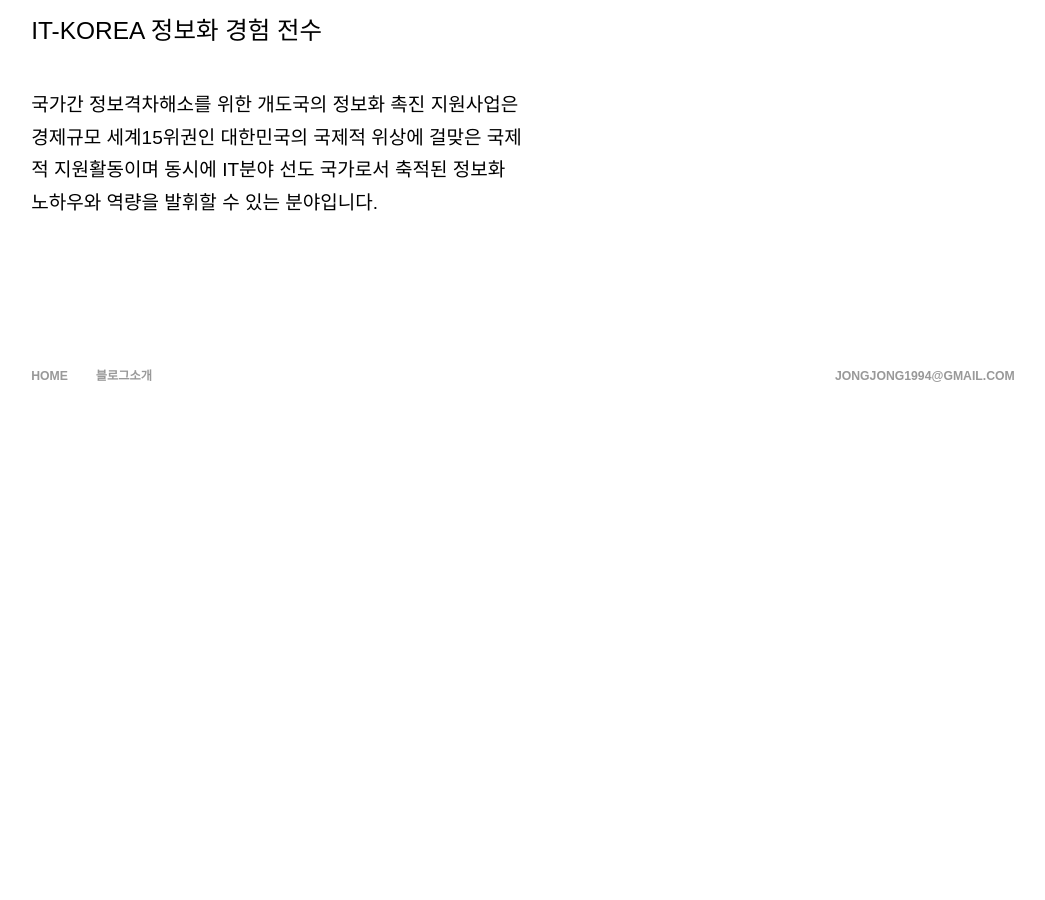
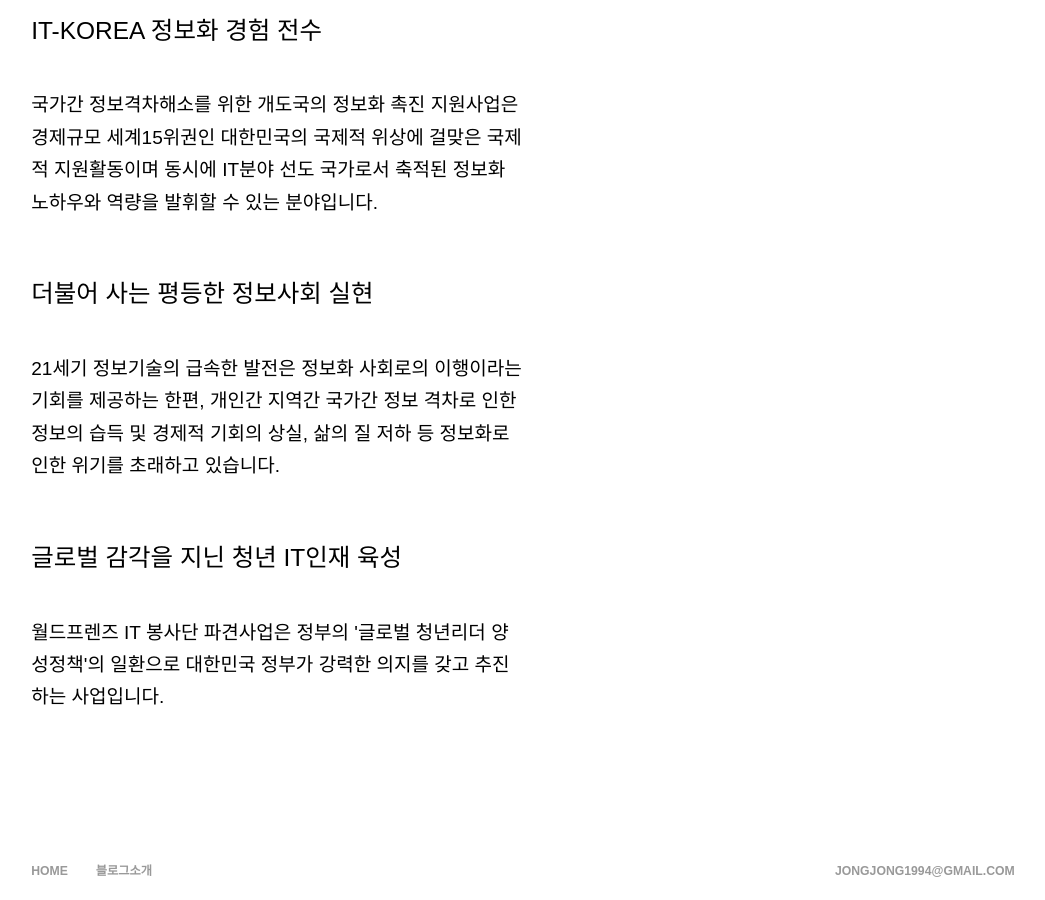
Before and after one commit to gks0405/shahn950128.github.com, a Jekyll site: the page built from _posts/work/2014-04-05-dragon_boat.html, in a window 1280 px wide and 900 px high, scrolled down 1044 px. Shown: the whole window, without its empty margins (117-1162 px from the left). Built offline with Jekyll 4.4.1, drawn with Linux system fonts in a browser that asks for light colours; nearby versions of some CDN libraries; before the commit the page ends 1449 px from its top, so only the background shows below that.

Commit message:
Update 2014-04-05-dragon_boat.html

```diff
--- a/_posts/work/2014-04-05-dragon_boat.html
+++ b/_posts/work/2014-04-05-dragon_boat.html
@@ -91,6 +91,20 @@ news_image: news_preview.jpg
 		    <div class='project_detail fifty'>
 		    	<p>국가간 정보격차해소를 위한 개도국의 정보화 촉진 지원사업은 경제규모 세계15위권인 대한민국의 국제적 위상에 걸맞은 국제적 지원활동이며 동시에 IT분야 선도 국가로서 축적된 정보화 노하우와 역량을 발휘할 수 있는 분야입니다.</p>
 		    </div>
+		<div class='project_detailed_info'>
+		    <div class='copy_content intro_wrap detailed_intro seventy_five'>
+		     <p>더불어 사는 평등한 정보사회 실현</p>
+		    </div>
+		    <div class='project_detail fifty'>
+		    	<p>21세기 정보기술의 급속한 발전은 정보화 사회로의 이행이라는 기회를 제공하는 한편, 개인간 지역간 국가간 정보 격차로 인한 정보의 습득 및 경제적 기회의 상실, 삶의 질 저하 등 정보화로 인한 위기를 초래하고 있습니다.</p>
+		    </div>
+	        <div class='project_detailed_info'>
+		    <div class='copy_content intro_wrap detailed_intro seventy_five'>
+		     <p>글로벌 감각을 지닌 청년 IT인재 육성</p>
+		    </div>
+		    <div class='project_detail fifty'>
+		    	<p>월드프렌즈 IT 봉사단 파견사업은 정부의 '글로벌 청년리더 양성정책'의 일환으로 대한민국 정부가 강력한 의지를 갖고 추진하는 사업입니다.</p>
+		    </div>
 		</div>
 	</div>
 </section>
```
